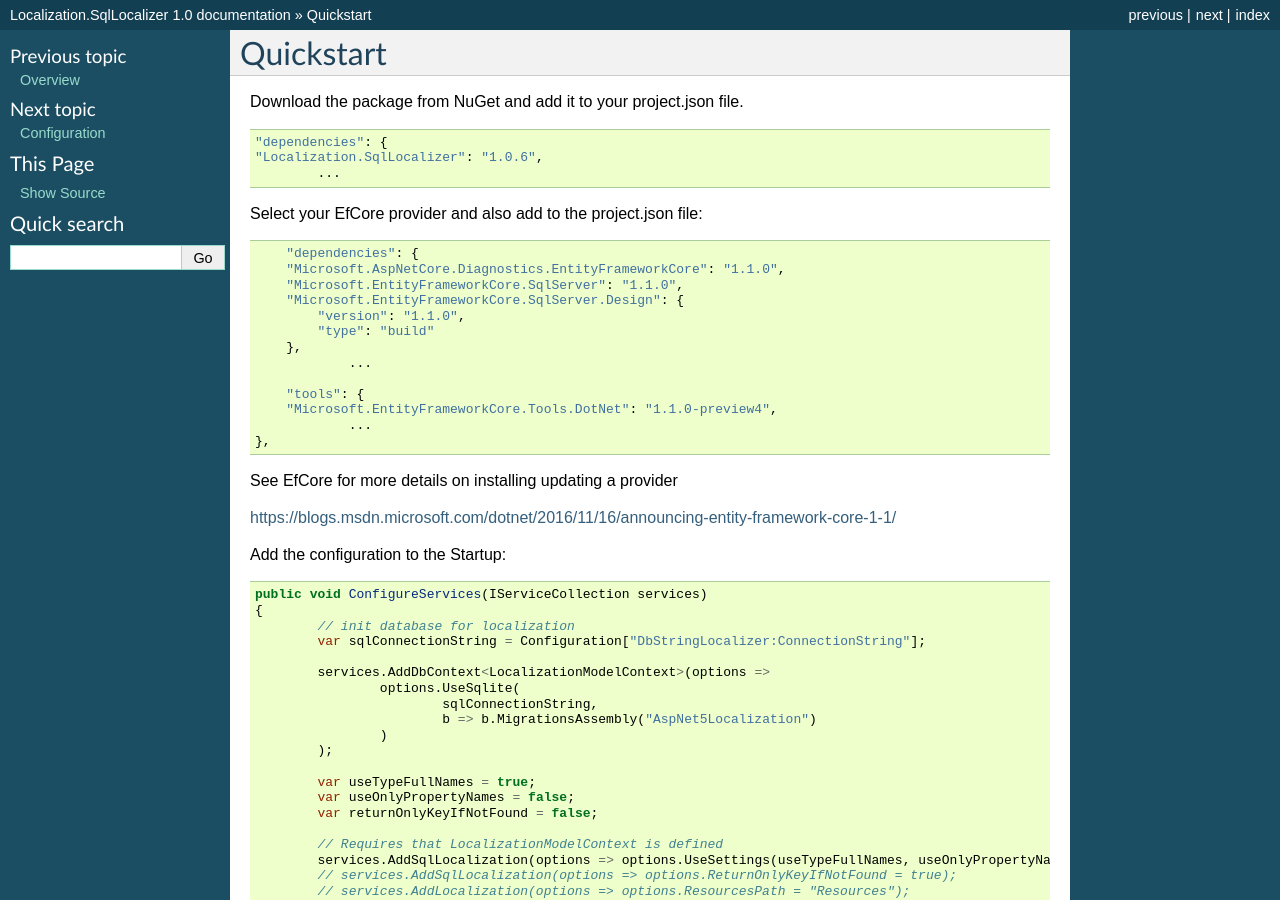
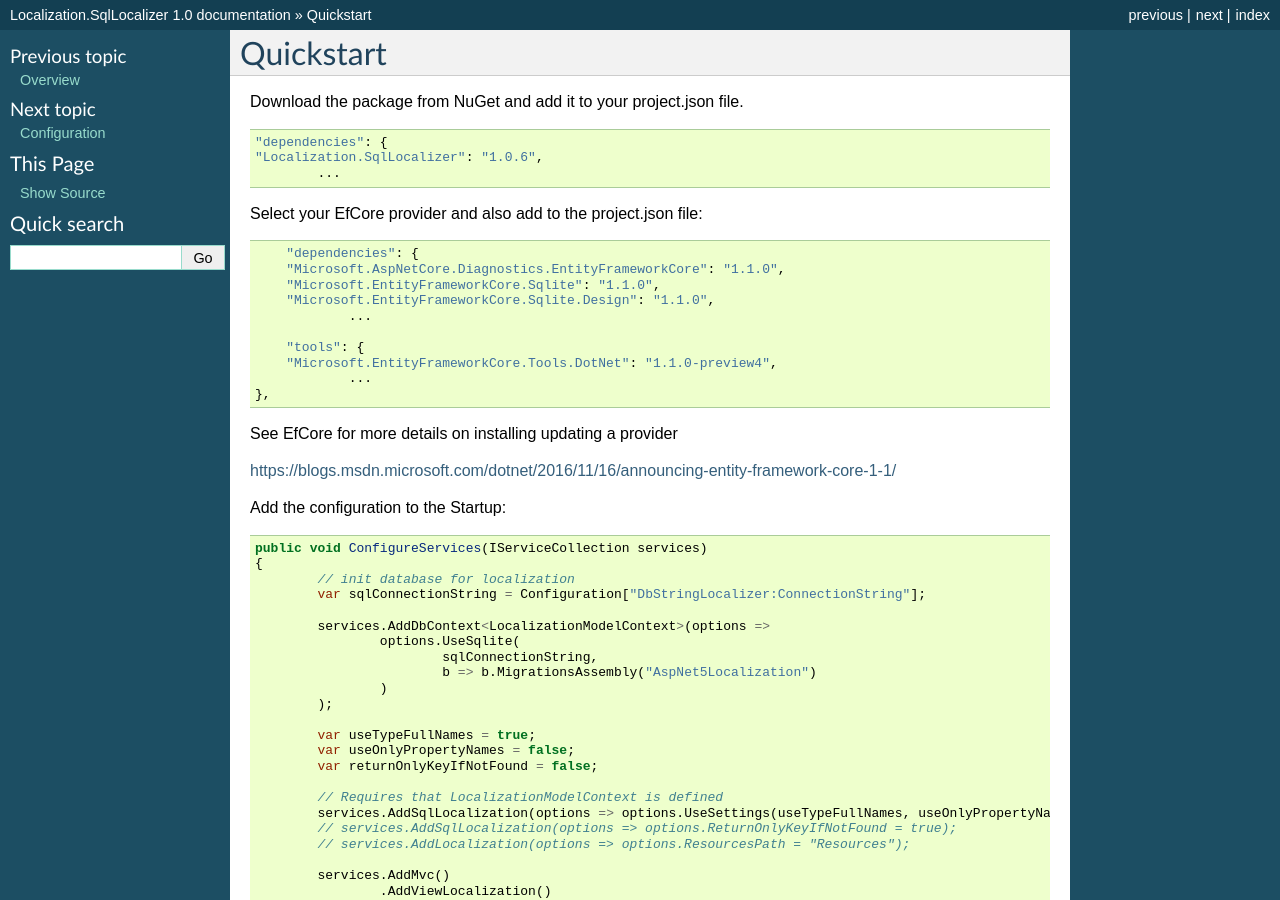
Before and after one commit to damienbod/Localization.SqlLocalizer.docs, a Sphinx documentation site: the page built from docs/source/docs/quickstart.rst, in a window 1280 px wide and 900 px high. Built offline with Sphinx 7.4.7, drawn with Linux system fonts in a browser that asks for light colours.

Commit message:
Updating overview

```diff
--- a/docs/source/docs/quickstart.rst
+++ b/docs/source/docs/quickstart.rst
@@ -17,11 +17,8 @@
 
 	"dependencies": {
         "Microsoft.AspNetCore.Diagnostics.EntityFrameworkCore": "1.1.0",
-        "Microsoft.EntityFrameworkCore.SqlServer": "1.1.0",
-        "Microsoft.EntityFrameworkCore.SqlServer.Design": {
-            "version": "1.1.0",
-            "type": "build"
-        },
+        "Microsoft.EntityFrameworkCore.Sqlite": "1.1.0",
+        "Microsoft.EntityFrameworkCore.Sqlite.Design": "1.1.0",
 		...
 
 	"tools": {
```
